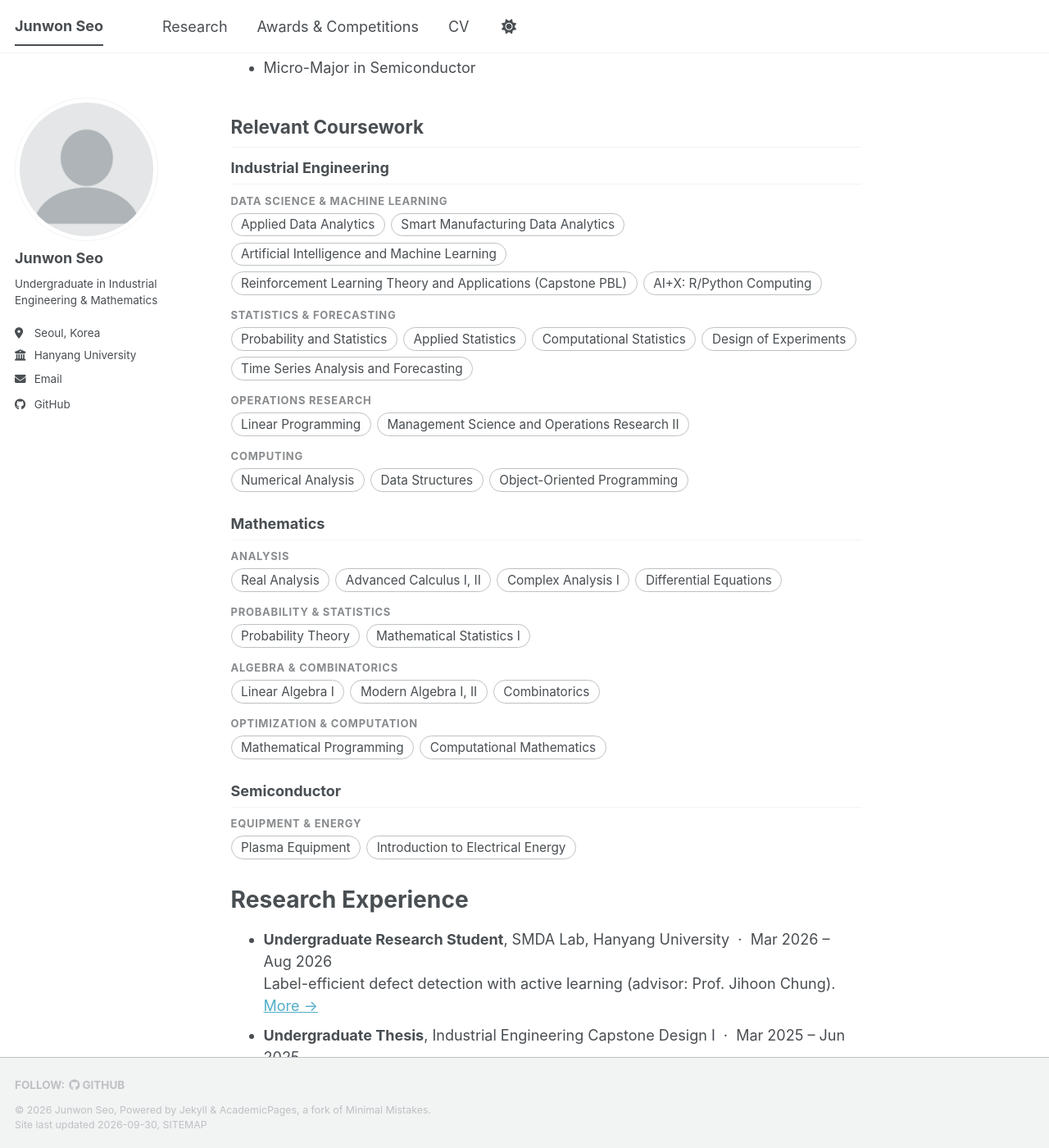
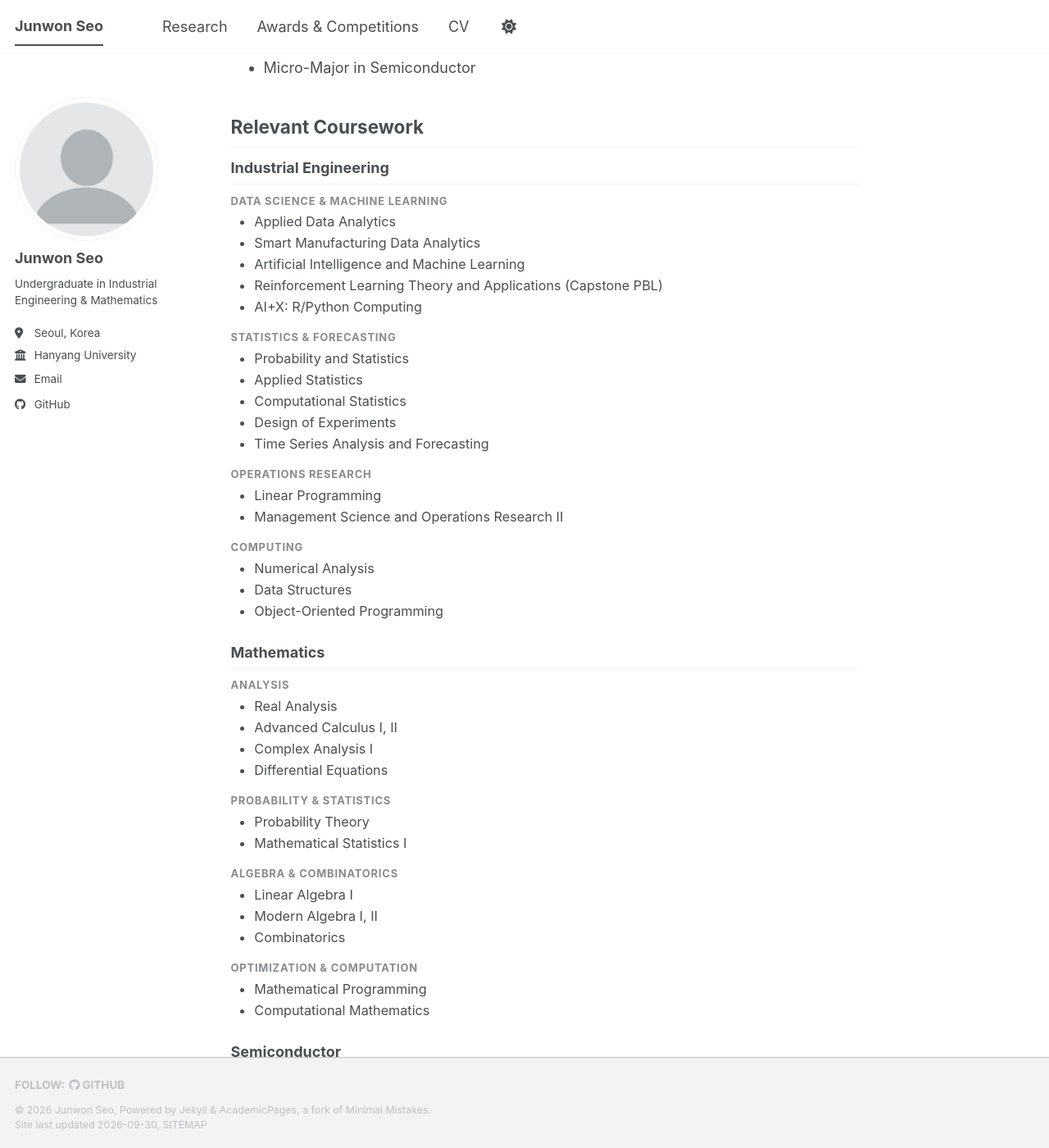
Before and after one commit to galashow3/galashow3.github.io, a Jekyll site: the page built from _pages/about.md, in a window 1280 px wide and 1400 px high, scrolled down 694 px. Shown: the whole window at 82% size. Built offline with Jekyll 4.4.1, drawn with Linux system fonts in a browser that asks for light colours; a style sheet for code colours, icons or effects is not loaded.

Commit message:
Coursework: indented bullet list under each field instead of chips
Co-Authored-By: Claude Opus 5.5 <noreply@anthropic.com>
Claude-Session: https://claude.ai/code/session_01R7HUdYsjbuw5W7w4jBmyH5

```diff
--- a/_pages/about.md
+++ b/_pages/about.md
@@ -30,17 +30,17 @@ Relevant Coursework
 
 <div class="coursework">
   <div class="cw-major">Industrial Engineering</div>
-  <div class="cw-row"><div class="cw-field">Data Science &amp; Machine Learning</div><div class="cw-courses"><span>Applied Data Analytics</span><span>Smart Manufacturing Data Analytics</span><span>Artificial Intelligence and Machine Learning</span><span>Reinforcement Learning Theory and Applications (Capstone PBL)</span><span>AI+X: R/Python Computing</span></div></div>
-  <div class="cw-row"><div class="cw-field">Statistics &amp; Forecasting</div><div class="cw-courses"><span>Probability and Statistics</span><span>Applied Statistics</span><span>Computational Statistics</span><span>Design of Experiments</span><span>Time Series Analysis and Forecasting</span></div></div>
-  <div class="cw-row"><div class="cw-field">Operations Research</div><div class="cw-courses"><span>Linear Programming</span><span>Management Science and Operations Research II</span></div></div>
-  <div class="cw-row"><div class="cw-field">Computing</div><div class="cw-courses"><span>Numerical Analysis</span><span>Data Structures</span><span>Object-Oriented Programming</span></div></div>
+  <div class="cw-row"><div class="cw-field">Data Science &amp; Machine Learning</div><ul class="cw-courses"><li>Applied Data Analytics</li><li>Smart Manufacturing Data Analytics</li><li>Artificial Intelligence and Machine Learning</li><li>Reinforcement Learning Theory and Applications (Capstone PBL)</li><li>AI+X: R/Python Computing</li></ul></div>
+  <div class="cw-row"><div class="cw-field">Statistics &amp; Forecasting</div><ul class="cw-courses"><li>Probability and Statistics</li><li>Applied Statistics</li><li>Computational Statistics</li><li>Design of Experiments</li><li>Time Series Analysis and Forecasting</li></ul></div>
+  <div class="cw-row"><div class="cw-field">Operations Research</div><ul class="cw-courses"><li>Linear Programming</li><li>Management Science and Operations Research II</li></ul></div>
+  <div class="cw-row"><div class="cw-field">Computing</div><ul class="cw-courses"><li>Numerical Analysis</li><li>Data Structures</li><li>Object-Oriented Programming</li></ul></div>
   <div class="cw-major">Mathematics</div>
-  <div class="cw-row"><div class="cw-field">Analysis</div><div class="cw-courses"><span>Real Analysis</span><span>Advanced Calculus I, II</span><span>Complex Analysis I</span><span>Differential Equations</span></div></div>
-  <div class="cw-row"><div class="cw-field">Probability &amp; Statistics</div><div class="cw-courses"><span>Probability Theory</span><span>Mathematical Statistics I</span></div></div>
-  <div class="cw-row"><div class="cw-field">Algebra &amp; Combinatorics</div><div class="cw-courses"><span>Linear Algebra I</span><span>Modern Algebra I, II</span><span>Combinatorics</span></div></div>
-  <div class="cw-row"><div class="cw-field">Optimization &amp; Computation</div><div class="cw-courses"><span>Mathematical Programming</span><span>Computational Mathematics</span></div></div>
+  <div class="cw-row"><div class="cw-field">Analysis</div><ul class="cw-courses"><li>Real Analysis</li><li>Advanced Calculus I, II</li><li>Complex Analysis I</li><li>Differential Equations</li></ul></div>
+  <div class="cw-row"><div class="cw-field">Probability &amp; Statistics</div><ul class="cw-courses"><li>Probability Theory</li><li>Mathematical Statistics I</li></ul></div>
+  <div class="cw-row"><div class="cw-field">Algebra &amp; Combinatorics</div><ul class="cw-courses"><li>Linear Algebra I</li><li>Modern Algebra I, II</li><li>Combinatorics</li></ul></div>
+  <div class="cw-row"><div class="cw-field">Optimization &amp; Computation</div><ul class="cw-courses"><li>Mathematical Programming</li><li>Computational Mathematics</li></ul></div>
   <div class="cw-major">Semiconductor</div>
-  <div class="cw-row"><div class="cw-field">Equipment &amp; Energy</div><div class="cw-courses"><span>Plasma Equipment</span><span>Introduction to Electrical Energy</span></div></div>
+  <div class="cw-row"><div class="cw-field">Equipment &amp; Energy</div><ul class="cw-courses"><li>Plasma Equipment</li><li>Introduction to Electrical Energy</li></ul></div>
 </div>
 
 Research Experience
--- a/assets/css/main.scss
+++ b/assets/css/main.scss
@@ -37,7 +37,7 @@
     "layout/sidebar",
     "layout/json_cv"
 ;
-/* Relevant coursework on the About page: field label above course chips */
+/* Relevant coursework on the About page: field label, then an indented bullet list */
 .coursework { margin: 0.4em 0 1.8em; }
 .coursework .cw-major {
   font-weight: 700;
@@ -46,24 +46,22 @@
   border-bottom: 1px solid var(--global-border-color);
 }
 .coursework .cw-major:first-child { margin-top: 0.4em; }
-.coursework .cw-row { margin: 0 0 0.85em 0; }
+.coursework .cw-row { margin: 0 0 0.9em 0; }
 .coursework .cw-field {
   font-size: 0.72em;
   font-weight: 700;
   letter-spacing: 0.06em;
   text-transform: uppercase;
   opacity: 0.65;
-  margin-bottom: 0.35em;
+  margin-bottom: 0.25em;
 }
-.coursework .cw-courses {
-  display: flex;
-  flex-wrap: wrap;
-  gap: 0.4em;
+.coursework ul.cw-courses {
+  margin: 0;
+  padding-left: 1.6em;
+  list-style: disc;
 }
-.coursework .cw-courses span {
-  font-size: 0.85em;
-  line-height: 1.45;
-  padding: 0.15em 0.75em;
-  border: 1px solid var(--global-dark-border-color);
-  border-radius: 1em;
+.coursework ul.cw-courses li {
+  font-size: 0.9em;
+  line-height: 1.5;
+  margin: 0.1em 0;
 }
```
